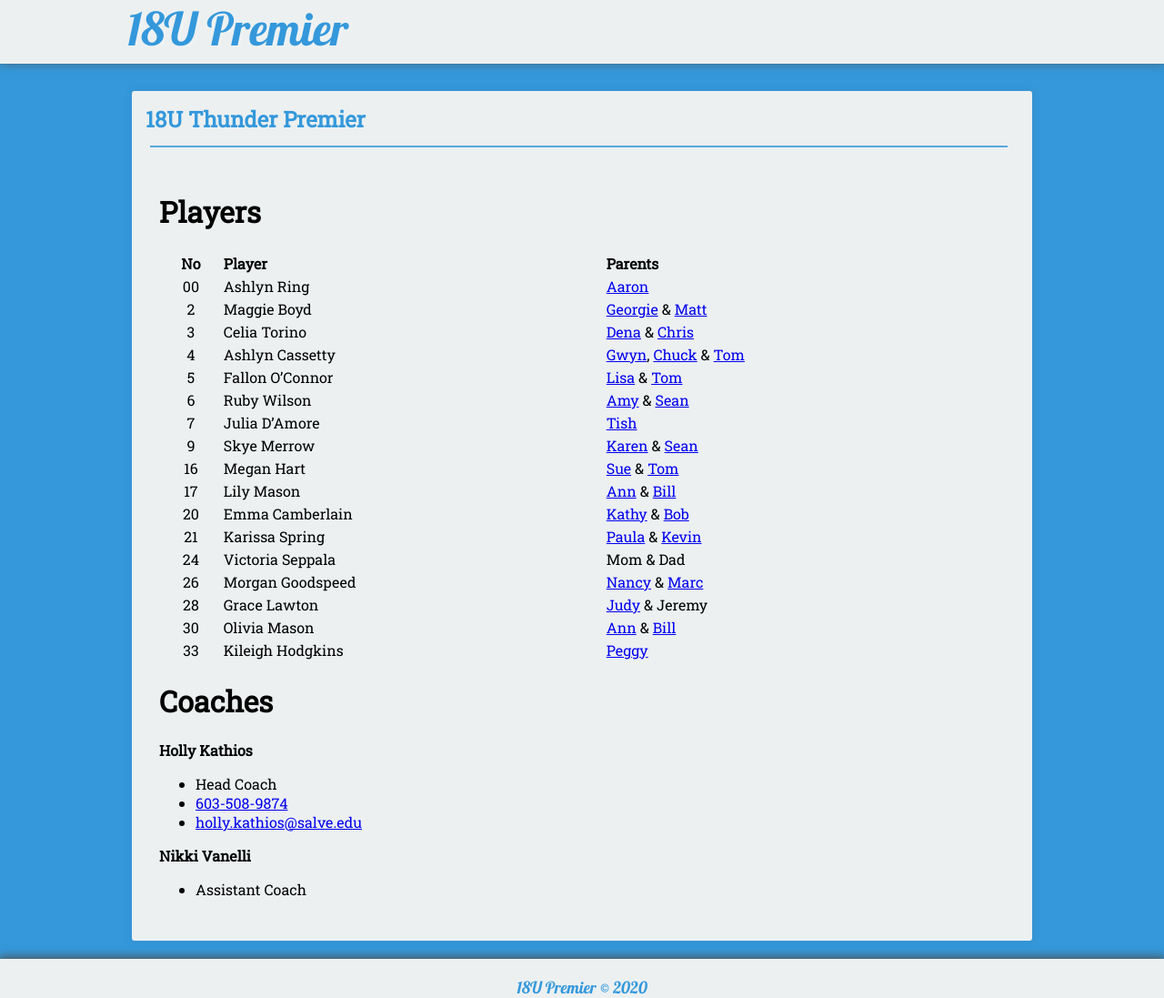
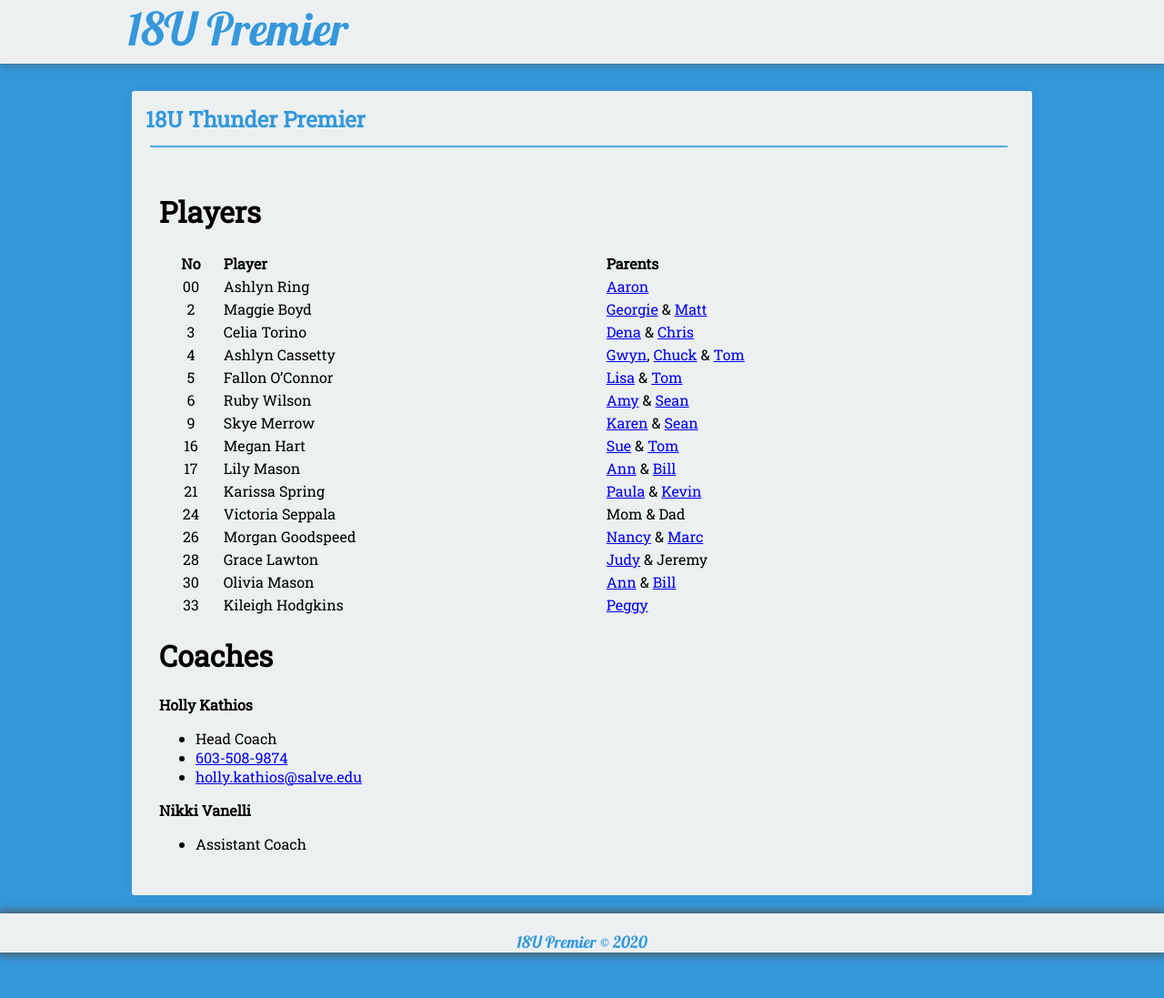
Before and after one commit to seanmerrow/ecf, a Jekyll site: the page built from coaches/index.md, in a window 1280 px wide. Shown: the whole page at 91% size. Built offline with Jekyll 4.4.1, drawn with Linux system fonts in a browser that asks for light colours; nearby versions of some CDN libraries.

Commit message:
Update index.md

```diff
--- a/coaches/index.md
+++ b/coaches/index.md
@@ -14,11 +14,9 @@ permalink: /coaches/
 | 4    |Ashlyn Cassetty       | [Gwyn](mailto:gcassetty@gmail.com), [Chuck](mailto:cmatthewssr@icloud.com) & [Tom](mailto:thomascassetty@gmail.com)     |
 | 5    |Fallon O'Connor       | [Lisa](mailto:laoconnor04@hotmail.com) & [Tom](mailto:tfoconnor86@gmail.com)               |
 | 6    |Ruby Wilson           | [Amy](mailto:amytwilson03@gmail.com) & [Sean](mailto:swilwil@yahoo.com)        |
-| 7    |Julia D'Amore         | [Tish](mailto:tishd32@cox.net) |
 | 9    |Skye Merrow           | [Karen](mailto:kmerrow@msn.com) & [Sean](mailto:seanmerrow@gmail.com)     |
 | 16   |Megan Hart            | [Sue](mailto:mom) & [Tom](mailto:cstmhart@verizon.net) |
 | 17   |Lily Mason            | [Ann](mailto:annmason@trugreenmail.com) & [Bill](mailto:wcmjr@comcast.net)      |
-| 20   |Emma Camberlain       | [Kathy](mailto:rabbittof3@gmail.com) & [Bob](mailto:robert.camberlain@kodak.com)
 | 21   |Karissa Spring        | [Paula](mailto:pspring28@yahoo.com) & [Kevin](mailto:kspring27@yahoo.com) |
 | 24   |Victoria Seppala      | Mom & Dad |
 | 26   |Morgan Goodspeed      | [Nancy](mailto:nancy.goodspeed@eversource.com) & [Marc](mailto:marcgoodspeed@comcast.net)     |
```
